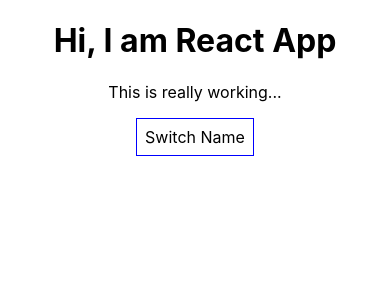
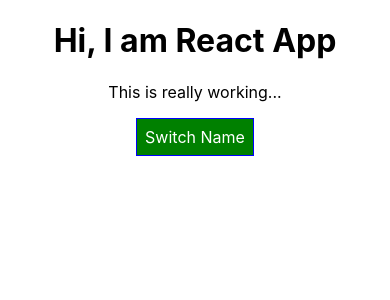
Before and after one commit to Naiem1/React-The-Complete-Guide, a React (Vite) app: page / in a window 390 px wide. Shown: the top 300 px of the page. Built offline with nearby package versions, Linux system fonts and the light colour scheme.

Commit message:
add radium, styledComponent, also css module styles, some features added like media query and hoever effects, dynamic css style

```diff
--- a/package.json
+++ b/package.json
@@ -8,6 +8,7 @@
     "preview": "vite preview"
   },
   "dependencies": {
+    "radium": "^0.26.2",
     "react": "^18.0.0",
     "react-dom": "^18.0.0"
   },
--- a/src/App.css
+++ /dev/null
@@ -1,42 +0,0 @@
-.App {
-  text-align: center;
-}
-
-.App-logo {
-  height: 40vmin;
-  pointer-events: none;
-}
-
-@media (prefers-reduced-motion: no-preference) {
-  .App-logo {
-    animation: App-logo-spin infinite 20s linear;
-  }
-}
-
-.App-header {
-  background-color: #282c34;
-  min-height: 100vh;
-  display: flex;
-  flex-direction: column;
-  align-items: center;
-  justify-content: center;
-  font-size: calc(10px + 2vmin);
-  color: white;
-}
-
-.App-link {
-  color: #61dafb;
-}
-
-@keyframes App-logo-spin {
-  from {
-    transform: rotate(0deg);
-  }
-  to {
-    transform: rotate(360deg);
-  }
-}
-
-button {
-  font-size: calc(10px + 2vmin);
-}
--- a/src/App.jsx
+++ b/src/App.jsx
@@ -1,7 +1,10 @@
 import { Component } from 'react';
-import Person from './Person/Person'
-import './App.css'
+import Person from './Person/Person';
+import Radium from 'radium';
+// import './App.css'
+import classes from './App.module.css';
 
+console.log(Radium)
 // mutate -> change
 
 class App extends Component {
@@ -79,9 +82,6 @@
   }
 
 
-
-
-
   render() {
     console.log('state>>', this.state);
     console.log('ShowPerson>>', this.state.persons);
@@ -89,14 +89,22 @@
 
     console.log('persons>>', this.state.persons);
 
-    const style = {
-      backgroundColor: 'white',
-      font: 'inherit',
-      border: '1px solid blue',
-      padding: '8px',
-      cursor: 'pointer'
-    };
+    // const style = {
+    //   backgroundColor: 'green',
+    //   color: 'white',
+    //   font: 'inherit',
+    //   border: '1px solid blue',
+    //   padding: '8px',
+    //   cursor: 'pointer',
+    //   // ':hover': {
+    //   //   backgroundColor: 'lightgreen',
+    //   //   color: 'black'
+    //   // }
+    // };
 
+    // const btnClass = [classes.Button]
+
+    let btnClass = '';
     let persons = null;
     // Cleaner solution to set condition.
     // remember that render method is rerender every state change
@@ -118,14 +126,32 @@
           })}
         </div>
       );
+
+      // style.backgroundColor = 'red';
+      // style[':hover'] = {
+      //   backgroundColor: 'lightred',
+      //   color: 'black'
+      // }
+
+      // btnClass.push(classes.Red)
+      btnClass = classes.Red;
     }
 
+    const assignedClasses = [];
+    if (this.state.persons.length <= 2) {
+      assignedClasses.push(classes.red); // classes = ['red']
+    }
+    if (this.state.persons.length <= 1) {
+      assignedClasses.push(classes.bold); // classes = ['red', 'bold']
+    }
+
+
     return (
-      <div className="App">
+      <div className={classes.App}>
         <h1>Hi, I am React App</h1>
-        <p>This is really working...</p>
+        <p className={assignedClasses.join(' ')}>This is really working...</p>
         <button
-          style={style}
+          className={btnClass}
           onClick={this.togglePersonHandler}
         >Switch Name</button>
         { persons }
@@ -134,4 +160,4 @@
   }
 }
 
-export default App
+export default App;
--- /dev/null
+++ b/src/App.module.css
@@ -0,0 +1,56 @@
+.App {
+  text-align: center;
+}
+
+.red {
+  color: red;
+}
+
+.bold {
+  font-weight: bold;
+}
+
+.App button {
+  background-color: green;
+  color: #FFFFFF;
+  font: inherit;
+  border: 1px solid blue;
+  padding: 8px;
+  cursor: pointer;
+}
+
+.App button:hover {
+  background-color: lightgreen;
+  color: black;
+}
+
+.App button.Red {
+  background-color: red;
+}
+
+.App button.Red:hover {
+  background-color: salmon;
+}
+
+
+/* .Button {
+  background-color: green;
+  color: #FFFFFF;
+  font: inherit;
+  border: 1px solid blue;
+  padding: 8px;
+  cursor: pointer;
+}
+
+.Button:hover {
+  background-color: lightgreen;
+  color: black;
+}
+
+.Button.Red {
+  background-color: red;
+}
+
+.Button.Red:hover {
+  background-color: salmon;
+} */
--- a/src/Person/Person.jsx
+++ b/src/Person/Person.jsx
@@ -1,10 +1,12 @@
-import './Person.css';
+// import Radium from 'radium';
+import classes from './Person.module.css';
 
 const Person = (props) => {
   console.log(props)
+
   return (
-    <div className="Person">
-      <p onClick={props.click}>I'm a {props.name} and I'm {props.age} years old! </p>
+    <div className={classes.Person}>
+      <p  onClick={props.click}>I'm a {props.name} and I'm {props.age} years old! </p>
       <p>{props.children}</p>
       <input
         type="text"
--- a/src/Person/Person.css
+++ b/src/Person/Person.module.css
@@ -7,3 +7,9 @@
   text-align: center;
 
 }
+
+@media (min-width: 500px) {
+  .Person {
+    width: 450px;
+  }
+}
--- a/vite.config.js
+++ b/vite.config.js
@@ -3,5 +3,5 @@
 
 // https://vitejs.dev/config/
 export default defineConfig({
-  plugins: [react()]
+  plugins: [react()],
 })
```
Also changed, not shown: 1 other file (tests, documents, lock files or other folders).
